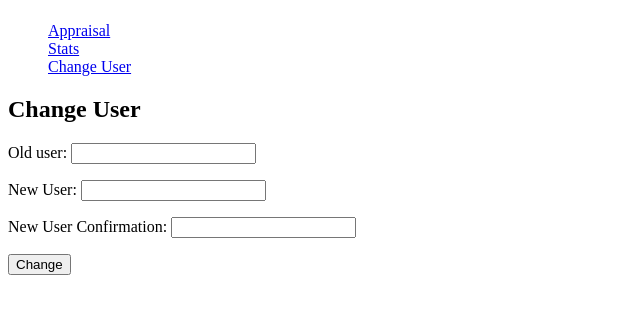
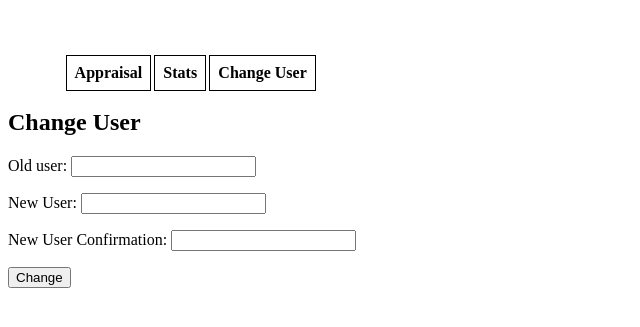
Before and after one commit to nmalbran/nasa, a Django app: page /change/user in a window 1280 px wide. Shown: the part 58-385 px from the top of the page, without its empty margins (0-640 px from the left). Run offline with Django 3.2, Linux system fonts and the light colour scheme; parts of the project's set-up code (start-up, migrations or seed data) failed here and were passed over.

Commit message:
Added menu style.

```diff
--- a/vote/static/css/style.css
+++ b/vote/static/css/style.css
@@ -8,11 +8,19 @@
     text-align: center;
 }
 
+#content{
+    clear: both;
+    margin-bottom: 1em;
+}
+
 .centrado{
     width: 95%;
     margin: 0 auto;
 }
 
+.clear{
+    clear: both;
+}
 
 
 /* TABLES */
@@ -87,9 +95,32 @@ input[type=text]{
 /* MENU */
 
 .menu{
-
+    clear: both;
+    margin: 1em;
+    float: left;
 }
 
 .menu ul{
     list-style: none;
 }
+
+.menu ul li{
+    float: left;
+    margin: 0.1em;
+}
+
+.menu ul li a{
+    display: block;
+    float: left;
+    padding: 0.5em;
+    border: 1px solid black;
+    color: black;
+    background: white;
+    text-decoration: none;
+    font-weight: bold;
+}
+
+.menu ul li a:hover{
+    color: white;
+    background: black;
+}
--- a/vote/templates/appraisal_form.html
+++ b/vote/templates/appraisal_form.html
@@ -1,7 +1,8 @@
 {% extends "base.html" %}
 
 {% block content %}
-<div class="centrado">
+<div class="centrado clear">
+<h2>Appraisal</h2>
     <form method="post">
         {% csrf_token %}
 
--- a/vote/templates/stats.html
+++ b/vote/templates/stats.html
@@ -2,7 +2,7 @@
 
 {% block content %}
 
-<h1>Nexuiz Stats</h1>
+<h2>Nexuiz Stats</h2>
 
 <div class="centrado">
     <div class="tabla wide">
```
